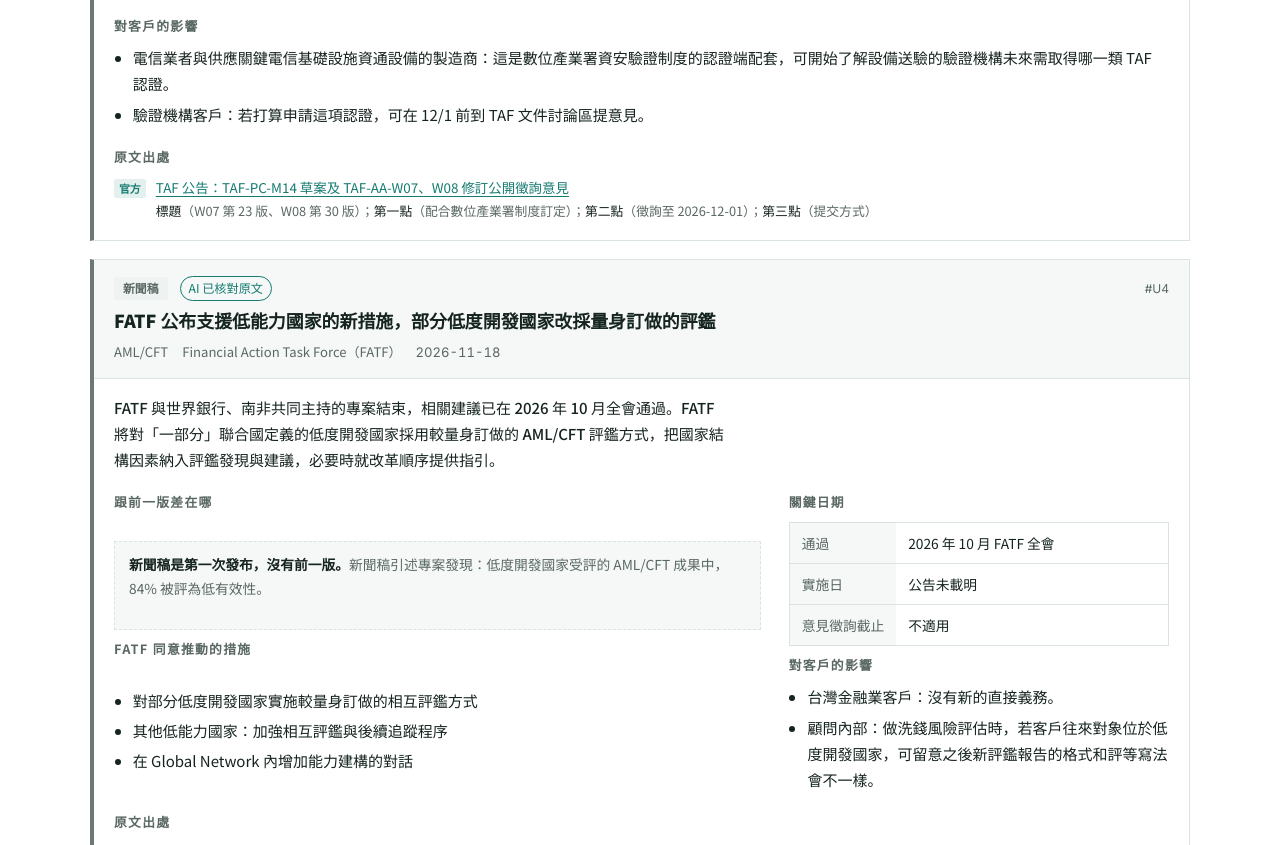
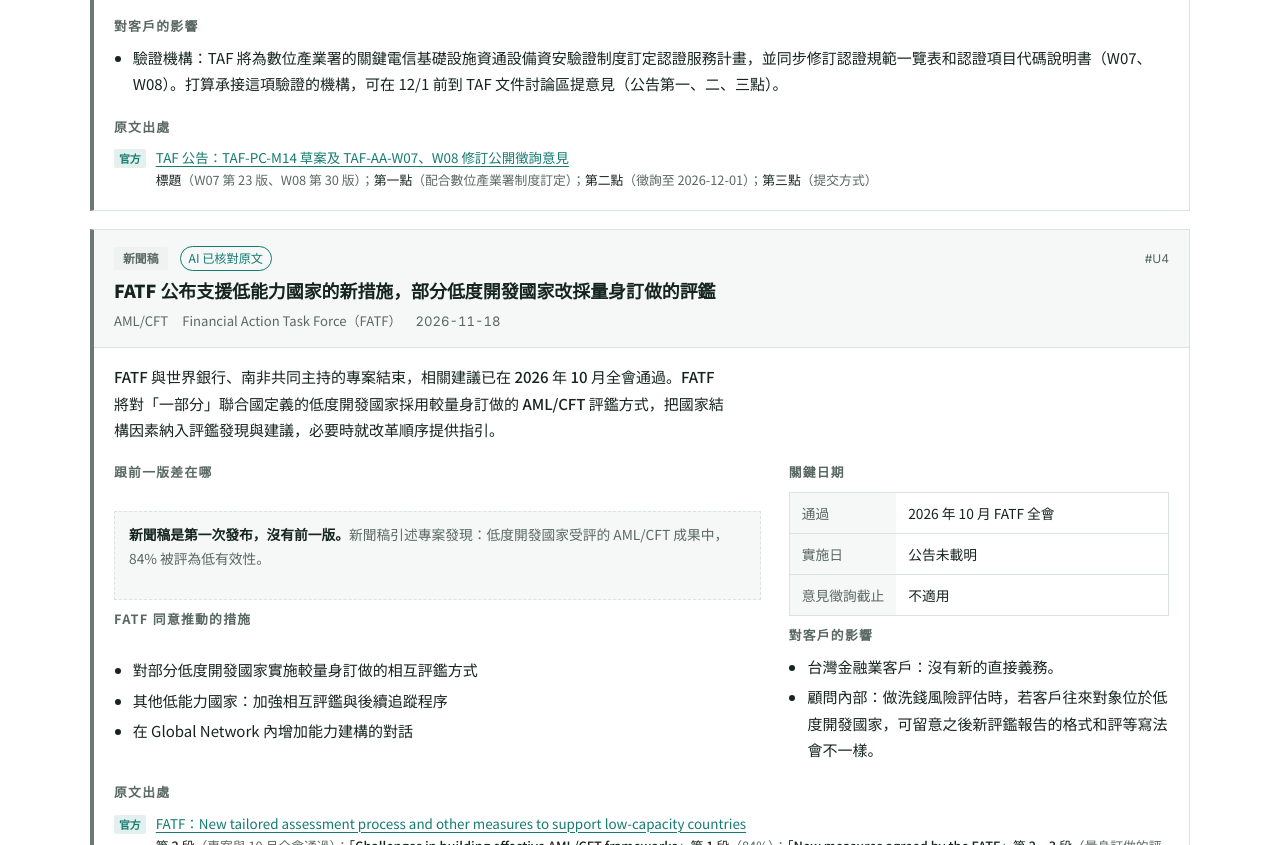
Before and after one commit to RiskMancer/reg-weekly, a plain HTML site: page vol1/index.html in a window 1280 px wide. Shown: the part 3039-3884 px from the top of the page. Drawn offline with Linux system fonts and the light colour scheme.

Commit message:
Vol.1 U3 對客戶的影響：刪除無原文依據的電信業者推論

```diff
--- a/vol1/index.html
+++ b/vol1/index.html
@@ -471,8 +471,8 @@ footer.foot .in{padding-block:16px 28px;display:flex;flex-wrap:wrap;justify-cont
       <div class="blk">
         <span class="sub">對客戶的影響</span>
         <ul>
-          <li>電信業者與供應關鍵電信基礎設施資通設備的製造商：這是數位產業署資安驗證制度的認證端配套，可開始了解設備送驗的驗證機構未來需取得哪一類 TAF 認證。</li>
-          <li>驗證機構客戶：若打算申請這項認證，可在 12/1 前到 TAF 文件討論區提意見。</li>
+          <li>驗證機構：TAF 將為數位產業署的關鍵電信基礎設施資通設備資安驗證制度訂定認證服務計畫，並同步修訂認證規範一覽表和認證項目代碼說明書（W07、W08）。打算承接這項驗證的機構，可在 12/1 前到 TAF 文件討論區提意見（公告第一、二、三點）。</li>
+
         </ul>
       </div>
       <div class="blk">
```
